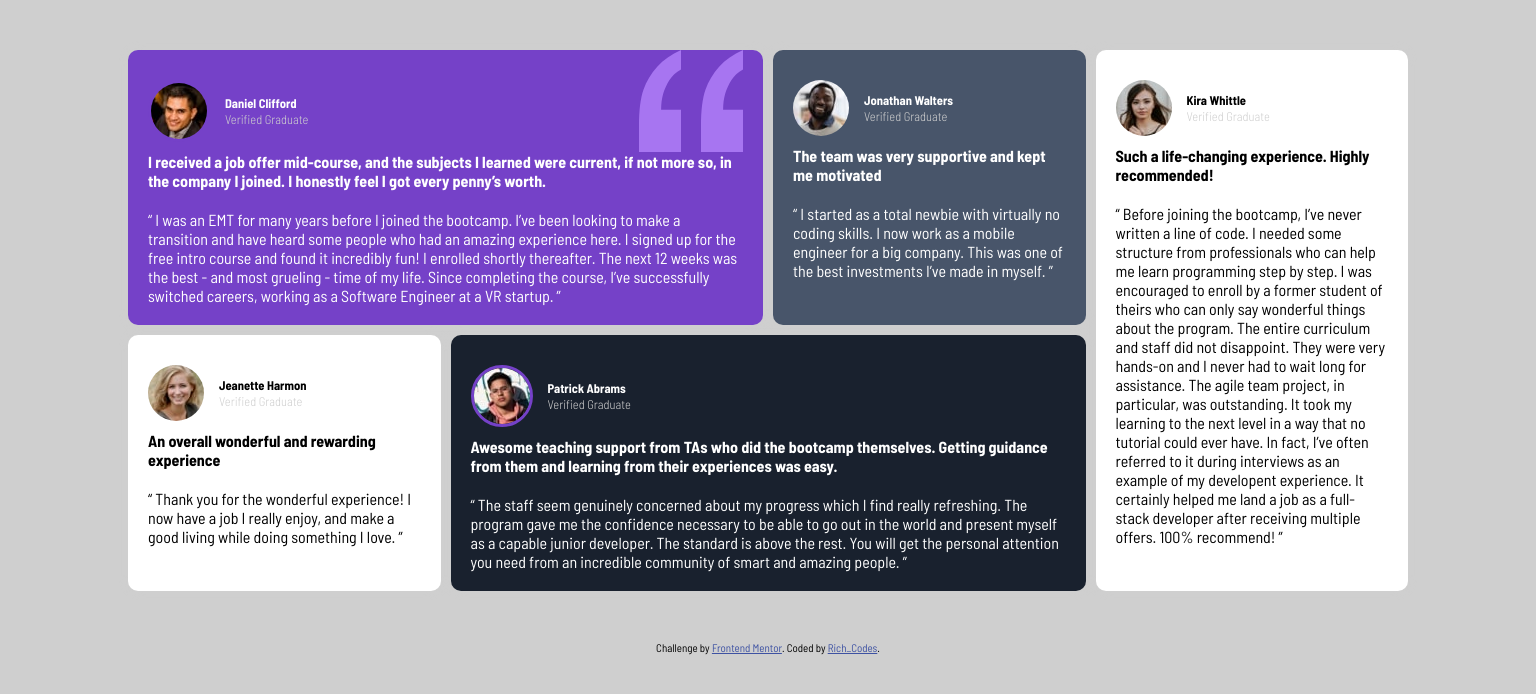
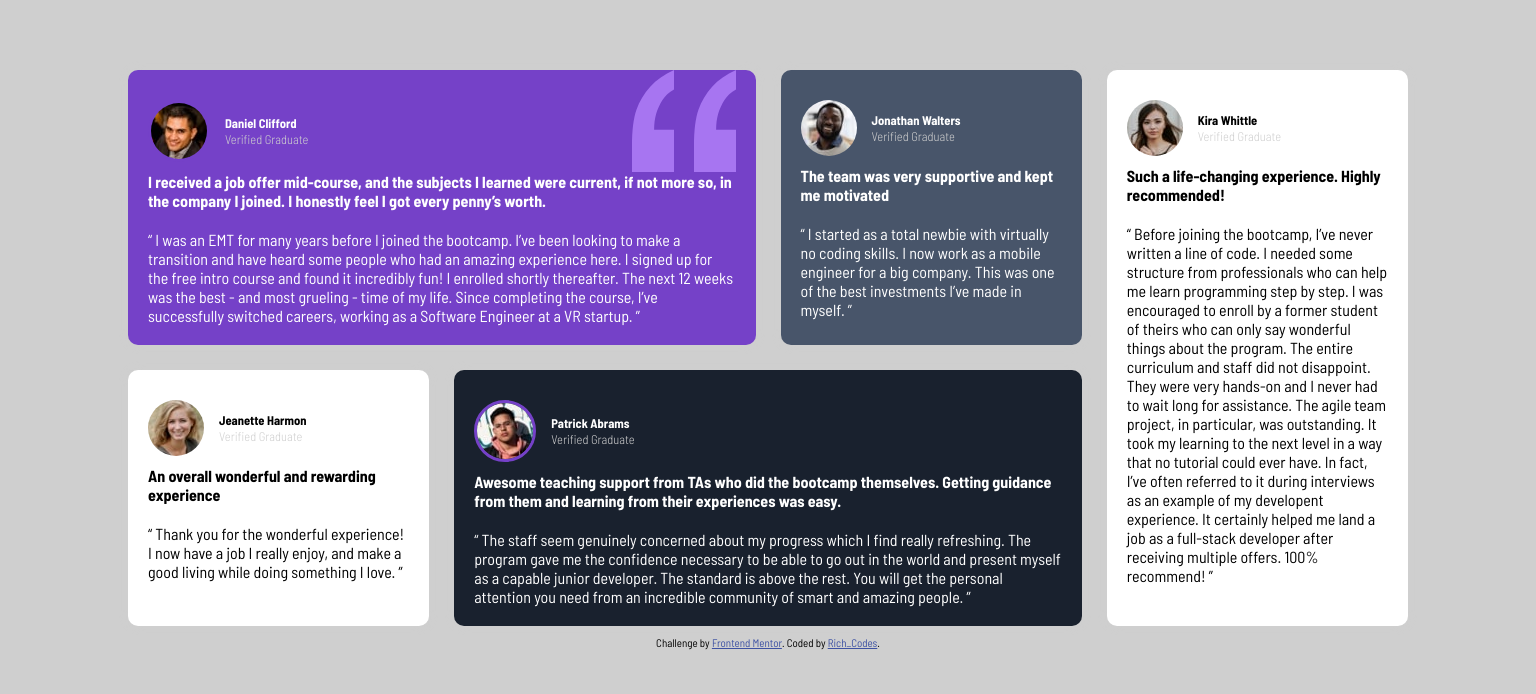
Before and after one commit to Richardedem6/testimonials-grid-section-main, a plain HTML site: page index.html in a window 1536 px wide. Drawn offline with Linux system fonts and the light colour scheme.

Commit message:
final changes

```diff
--- a/style.css
+++ b/style.css
@@ -6,7 +6,6 @@
 
 /*setting up colors and fonts*/
 :root{
-
     /*primary colors*/
 
     --Moderate-violet: hsl(263,55%,52%);
@@ -164,12 +163,12 @@
 @media (min-width: 1280px) {
   .container {
     width: 1180px;
-    margin: 50px auto;
+    margin-top: 70px;
   }
   .container .cards{
     display: grid;
     grid-template-columns: repeat(4, 1fr);
-    gap: 10px;
+    grid-gap: 30px;
   }
 
   .container .cards .card{
@@ -194,8 +193,7 @@
   .container .cards{
     display: grid;
     grid-template-columns: repeat(4, 1fr);
-    gap: 10px;
-
+    grid-gap: 25px;
   }
 
   .container .cards .card{
```
Also changed, not shown: index.html (line endings or trailing spaces).
